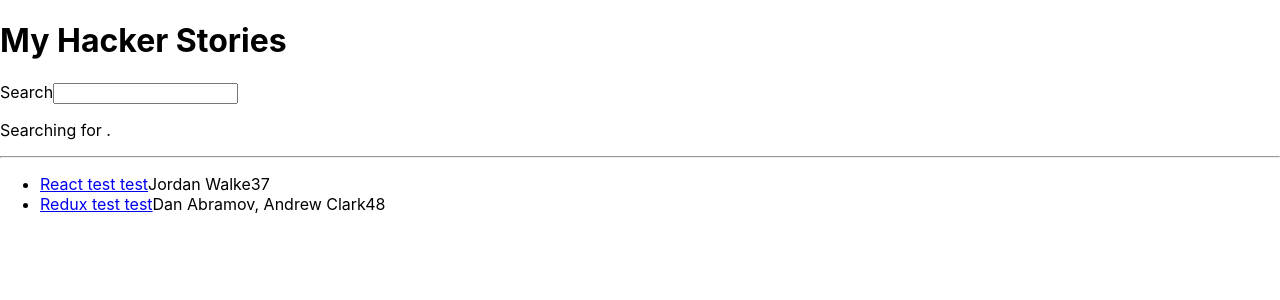
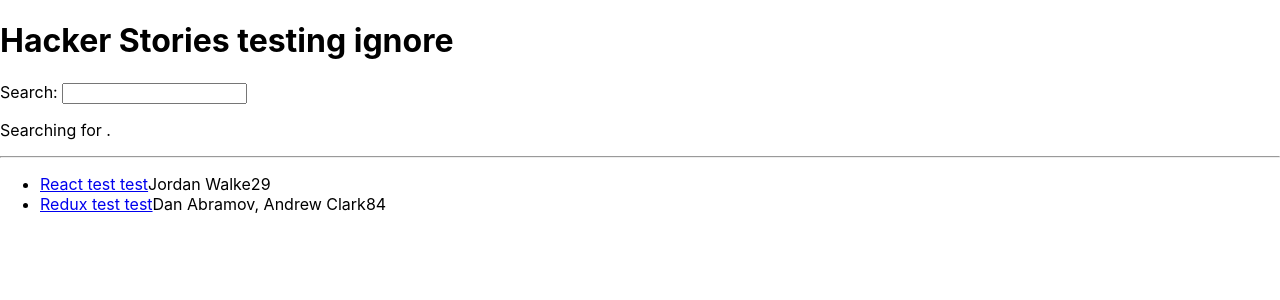
Before and after one commit to youwillrememberthis/hacker-stories, a React (Create React App) app: page / in a window 1280 px wide. Shown: the top 300 px of the page. Built offline with nearby package versions, Linux system fonts and the light colour scheme.

Commit message:
testing ignore 062021_02

```diff
--- a/src/App.js
+++ b/src/App.js
@@ -3,30 +3,42 @@
 
 
 const App = () => {
+  //console.log('App renders');
+
+
+
   const stories = [
     {
       title: 'React test test',
       url: 'https://reactjs.org/',
       author: 'Jordan Walke',
-      num_comments: 3,
-      points: 7,
+      num_comments: 2,
+      points: 9,
       objectID: 0,
     },
     {
       title: 'Redux test test',
       url: 'https://redux.js.org/',
       author: 'Dan Abramov, Andrew Clark',
-      num_comments: 4,
-      points: 8,
+      num_comments: 8,
+      points: 4,
       objectID: 1,
     },
-  ]
+  ];
+
+  // A
+  const handleSearch = (event) => {
+    // C
+    console.log(event.target.value);
+  };
+
+
 
   return (
     <div>
-      <h1>My Hacker Stories</h1>
+      <h1>Hacker Stories testing ignore</h1>
 
-      <Search />
+      <Search onSearch={handleSearch} />
 
       <hr />
 
@@ -36,16 +48,21 @@
   );
 }
 
-const Search = () => {
+const Search = (props) => {
+  //console.log("Search renders");
+
   const [searchTerm, setSearchTerm] = React.useState('');
 
   const handleChange = (event) => {
     setSearchTerm(event.target.value);
+
+    //B
+    props.onSearch(event);
   };
 
   return (
     <div>
-      <label htmlFor="search">Search</label>
+      <label htmlFor="search">Search: </label>
       <input id="search" type="text" onChange={handleChange} />
 
       <p>
@@ -56,11 +73,12 @@
 }
 
 const List = (props) => (
+
     <ul>
         {props.list.map((item) => (
             <Item key={item.objectID} item={item} />
         ))}
-      </ul>
+    </ul>
 );
 
 const Item = (props) => (
```
